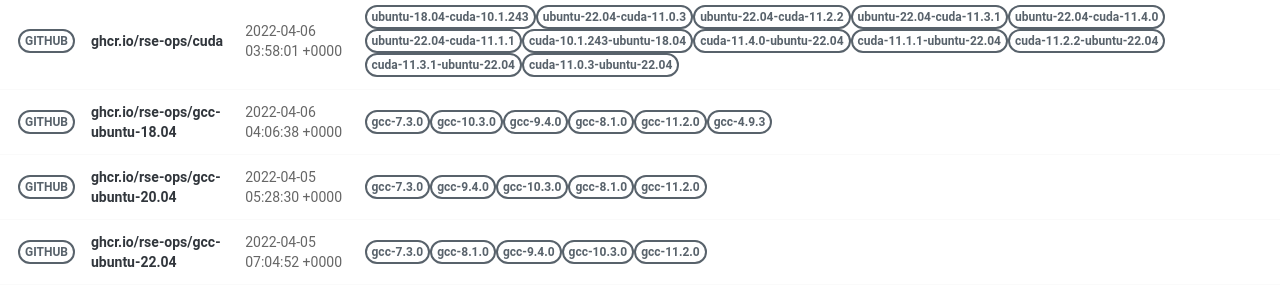
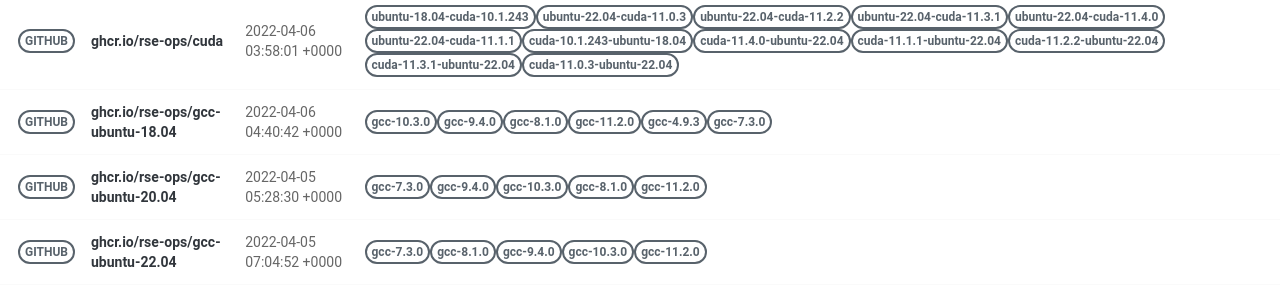
Before and after one commit to rse-ops/docker-images, a Jekyll site: the page built from pages/index.md, in a window 1280 px wide. Shown: the part 502-801 px from the top of the page. Built offline with Jekyll 4.4.1, drawn with Linux system fonts in a browser that asks for light colours; nearby versions of some CDN libraries.

Commit message:
Automated push to update library 2022-04-06

```diff
--- a/_library/ghcr.io-rse-ops-gcc-ubuntu-18.04.md
+++ b/_library/ghcr.io-rse-ops-gcc-ubuntu-18.04.md
@@ -1,14 +1,11 @@
 ---
 layout: container
 name: ghcr.io/rse-ops/gcc-ubuntu-18.04
-updated_at: 2022-04-06 04:06:38.932840
+updated_at: 2022-04-06 04:40:42.753483
 
 
 container_url: https://github.com/orgs/rse-ops/packages/container/package/gcc-ubuntu-18.04
 versions:
- - tag: gcc-7.3.0
-   dockerfile: https://github.com/rse-ops/docker-images/blob/main/ubuntu/gcc/Dockerfile
-   manifest: https://crane.ggcr.dev/manifest/ghcr.io/rse-ops/gcc-ubuntu-18.04:gcc-7.3.0
  - tag: gcc-10.3.0
    dockerfile: https://github.com/rse-ops/docker-images/blob/main/ubuntu/gcc/Dockerfile
    manifest: https://crane.ggcr.dev/manifest/ghcr.io/rse-ops/gcc-ubuntu-18.04:gcc-10.3.0
```
Also changed, not shown: other parts of _library/ghcr.io-rse-ops-gcc-ubuntu-18.04.md (+3 -0 lines).
